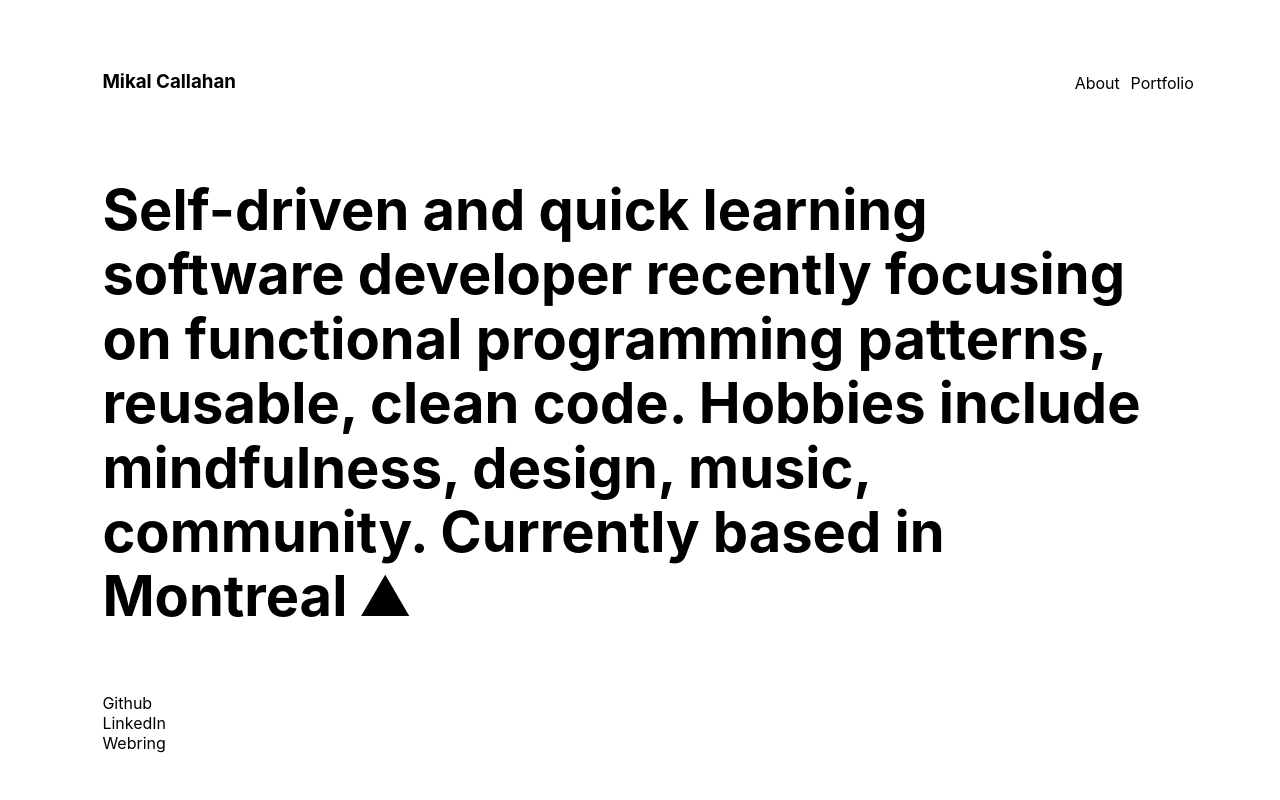
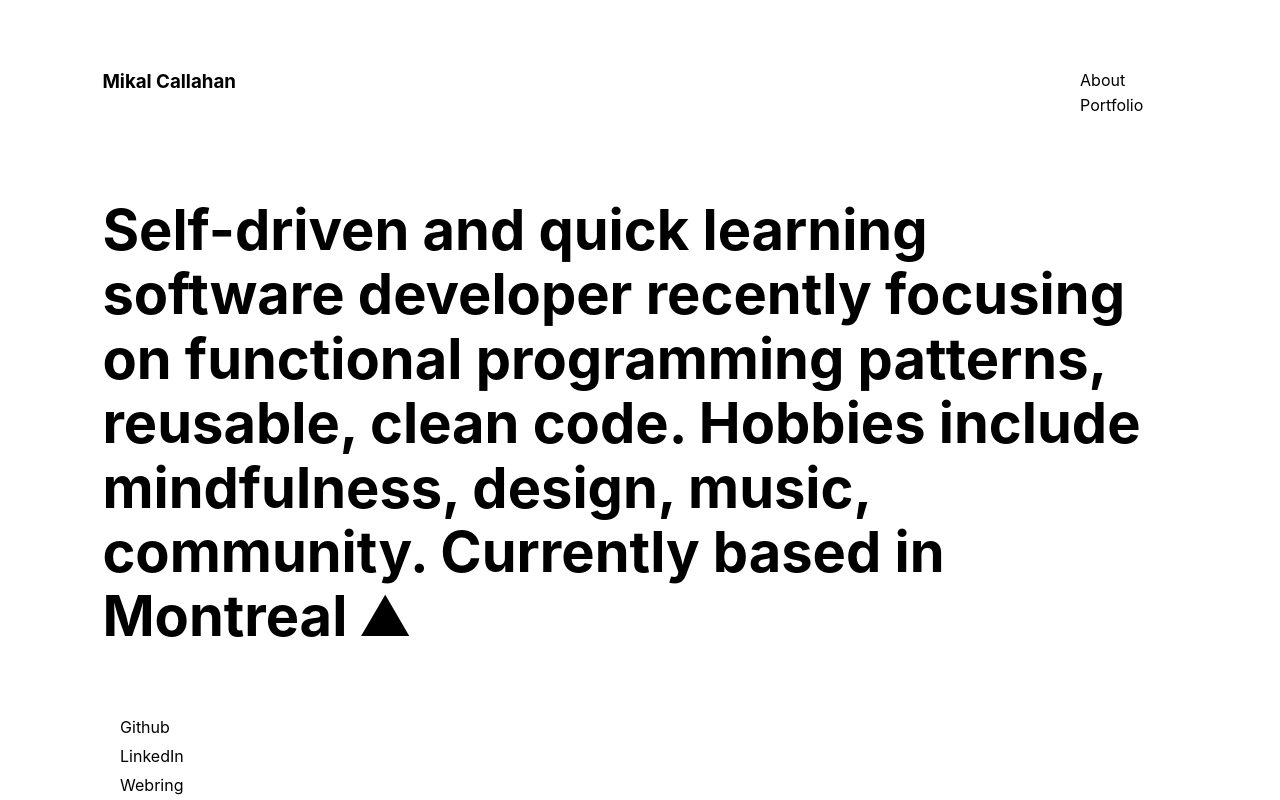
Before and after one commit to mikalcallahan/Portfolio, a Next.js app: page /about in a window 1280 px wide. Shown: the top 800 px of the page. Built offline with nearby package versions, Linux system fonts and the light colour scheme.

Commit message:
change link styling

```diff
--- a/components/Header.tsx
+++ b/components/Header.tsx
@@ -8,12 +8,12 @@ export const Header = () => {
       <h3> Mikal Callahan </h3>
       <div className={styles.listContainer}>
         <ul>
-          <li key={1}>
+          <li className={styles.navLink} key={1}>
             <Link.default href='/about'>
               <a>About</a>
             </Link.default>
           </li>
-          <li key={2}>
+          <li className={styles.navLink} key={2}>
             <Link.default href='/portfolio'>
               <a>Portfolio</a>
             </Link.default>
--- a/components/NavigationList.tsx
+++ b/components/NavigationList.tsx
@@ -1,4 +1,5 @@
 import { NavigationLink } from '../models/NavLinks'
+import styles from '../styles/Header.module.scss'
 
 interface NavigationListItemProps {
   links: NavigationLink[]
@@ -7,11 +8,15 @@ interface NavigationListItemProps {
 export function NavigationListItem(props: NavigationListItemProps) {
   const links = props.links
   const linksList = links.map((link) => (
-    <li key={link._id}>
+    <li className={styles.navLink} key={link._id}>
       {' '}
       <a href={link.uri}> {link.name} </a>
     </li>
   ))
 
-  return <ul>{linksList}</ul>
+  return (
+    <div className={styles.listContainer}>
+      <ul>{linksList}</ul>
+    </div>
+  )
 }
--- a/pages/portfolio.tsx
+++ b/pages/portfolio.tsx
@@ -50,7 +50,7 @@ export default function Portfolio() {
         <main className='main'>
           {/*<Paragraph text={paragraph}></Paragraph>*/}
 
-          <div className={styles.grid}>
+          <div>
             <NavigationListItem links={links} />
           </div>
         </main>
--- a/styles/Header.module.scss
+++ b/styles/Header.module.scss
@@ -11,12 +11,14 @@
 
   ul {
     display: flex;
+    flex-wrap: wrap;
+    justify-content: space-evenly;
+  }
+}
 
-    li {
-      padding: 5%;
-
-    }
-  }
+.navLink {
+  padding: 2.5% 10%;
+  width: 100%;
 }
 
 @media (max-width: 600px) {
@@ -34,5 +36,9 @@
     ul {
       justify-content: center;
     }
+
+    li {
+      padding: 2.5% 0;
+    }
   }
 }
--- a/styles/Home.module.scss
+++ b/styles/Home.module.scss
@@ -37,7 +37,7 @@
 .grid {
   display: flex;
   align-items: center;
-  justify-content: center;
+  // justify-content: center;
   flex-wrap: wrap;
   margin-top: 3rem;
   width: 100%;
--- a/styles/globals.scss
+++ b/styles/globals.scss
@@ -75,6 +75,9 @@ ul {
 }
 
 @media (max-width: 600px) {
+  h3 {
+    width: 100%;
+  }
   .li {
     padding: 5% 0;
   }
```
